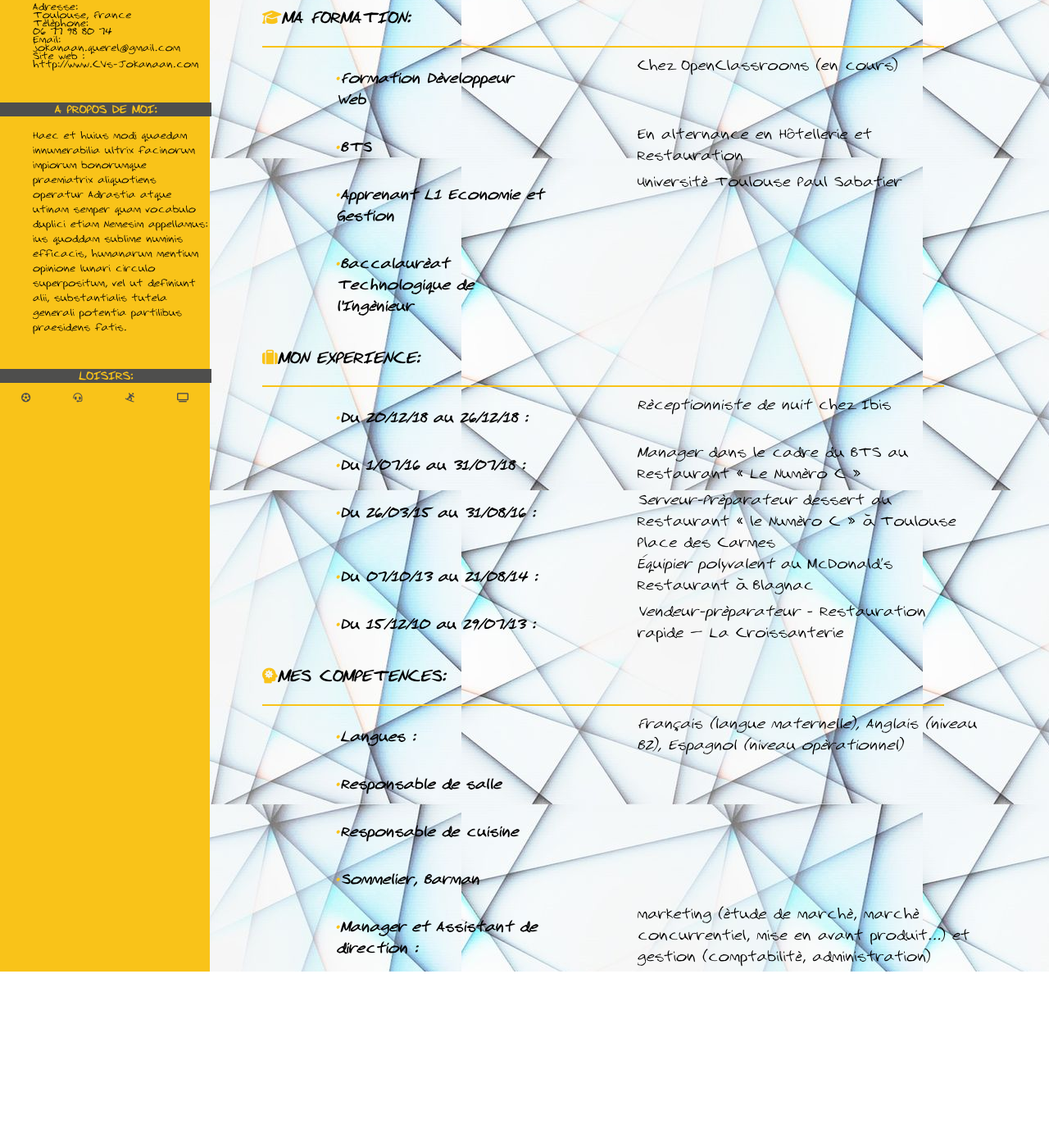
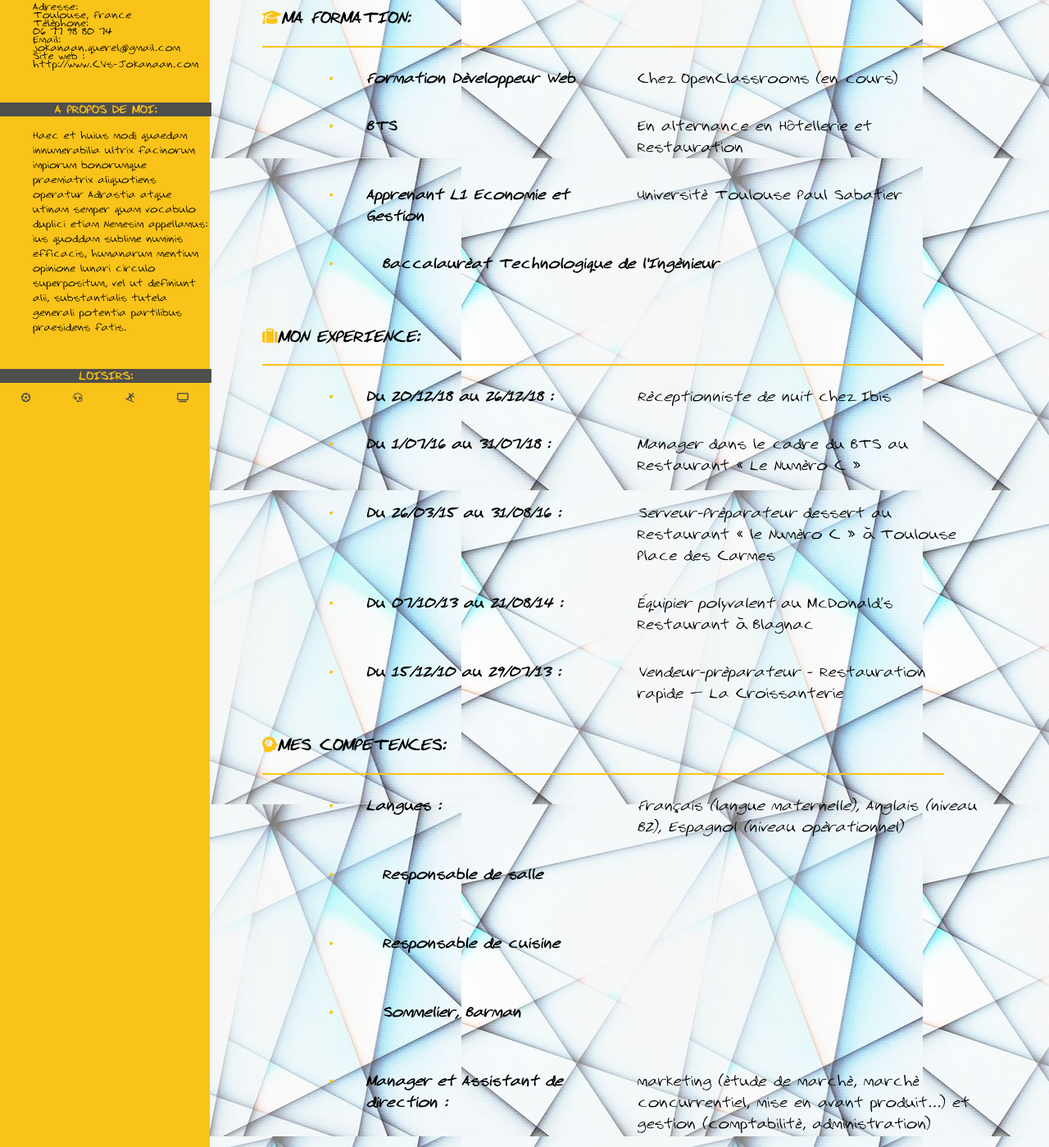
Before and after one commit to jokanaan/P2_test-avant-soutenance, a plain HTML site: page jokanaan_querel.html in a window 1280 px wide. Shown: the part 190-1589 px from the top of the page at 82% size. Before the commit the page ends 1375 px from the top, so only its background shows below. Drawn offline with Linux system fonts and the light colour scheme; files whose address does not match are found by name.

Commit message:
Version finale

```diff
--- a/cv.css
+++ b/cv.css
@@ -155,6 +155,10 @@ h2
 	margin-left: 1%;
 	width: 300px;}
 
+.coté_seul
+{	text-align: left;
+	margin-left: 7.1%;}
+
 
 .coté_droit
 {	text-align: left;
@@ -174,6 +178,9 @@ aside .fas
 {	display: flex;
 	justify-content: space-between;}
 
+.y
+{	display: flex;
+	justify-content: flex-start;}
 
 
 .loisirs
--- a/jokanaan_querel.html
+++ b/jokanaan_querel.html
@@ -49,63 +49,65 @@
 			<h3 class="FORM"><i class="fas fa-graduation-cap"></i>MA FORMATION:</h3><hr class="trait_séparateur">
 				<div id="conteneur_formation">
 						<div class="x">
-							<div class="coté_gauche"><ul><li class="point_puce"><i><strong>Formation Développeur Web</strong></i></li></ul></div>
-							<div class="coté_droit">Chez OpenClassrooms (en cours)</div>
+							<ul><li class="point_puce"></li></ul><p class="coté_gauche"><i><strong>Formation Développeur Web</strong></i></p>
+							<p class="coté_droit">Chez OpenClassrooms (en cours)</p>
 					    </div>
 						<div class="x">
-							<div class="coté_gauche"><ul><li class="point_puce"><i><strong>BTS</strong></i></li></ul></div>
-							<div class="coté_droit">En alternance en Hôtellerie et Restauration</div>
+							<ul><li class="point_puce"></li></ul><p class="coté_gauche"><i><strong>BTS</strong></i></p>
+							<p class="coté_droit">En alternance en Hôtellerie et Restauration</p>
 						</div>
 						<div class="x">
-							<div class="coté_gauche"><ul><li class="point_puce"><i><strong>Apprenant L1 Economie et Gestion</strong></i></li></ul></div>
-							<div class="coté_droit">Université Toulouse Paul Sabatier</div>
+							<ul><li class="point_puce"></li></ul><p class="coté_gauche"><i><strong>Apprenant L1 Economie et Gestion</strong></i></p>
+							<p class="coté_droit">Université Toulouse Paul Sabatier</p>
 						</div>
-						<div class="coté_gauche"><ul><li class="point_puce"><i><strong>Baccalauréat Technologique de l'Ingénieur</strong></i></li></ul></div>
-					</div>
+						<div class="y">
+							<ul><li class="point_puce"></li></ul><p class="coté_seul"><i><strong>Baccalauréat Technologique de l'Ingénieur</strong></i></p>
+						</div>
+				</div>
 
 
 			<h3 class="EXP"><i class="fas fa-suitcase"></i>MON EXPERIENCE:</h3><hr class="trait_séparateur">
 					<div id="conteneur_experience">
 						<div class="x">
-							<div class="coté_gauche"><ul><li class="point_puce"><i><strong>Du 20/12/18 au 26/12/18 :</strong></i></li></ul></div>
-								<div class="coté_droit"><i>Réceptionniste de nuit</i> chez Ibis</div>
+							<ul><li class="point_puce"></li></ul><p class="coté_gauche"><i><strong>Du 20/12/18 au 26/12/18 :</strong></i></p>
+								<p class="coté_droit"><i>Réceptionniste de nuit</i> chez Ibis</p>
 						</div>
 						<div class="x">
-							<div class="coté_gauche"><ul><li class="point_puce"><i><strong>Du 1/07/16 au 31/07/18 :</strong></i></li></ul></div>
-								<div class="coté_droit"><i>Manager</i> dans le cadre du BTS au Restaurant « Le Numéro C »</div>
+							<ul><li class="point_puce"></li></ul><p class="coté_gauche"><i><strong>Du 1/07/16 au 31/07/18 :</strong></i></p>
+								<p class="coté_droit"><i>Manager</i> dans le cadre du BTS au Restaurant « Le Numéro C »</p>
 						</div>
 						<div class="x">
-							<div class="coté_gauche"><ul><li class="point_puce"><i><strong>Du 26/03/15 au 31/08/16 :</strong></i></li></ul></div>
-								<div class="coté_droit"><i>Serveur-Préparateur</i> dessert au Restaurant « le Numéro C » à Toulouse Place des Carmes</div>
+							<ul><li class="point_puce"></li></ul><p class="coté_gauche"><i><strong>Du 26/03/15 au 31/08/16 :</strong></i></p>
+								<p class="coté_droit"><i>Serveur-Préparateur</i> dessert au Restaurant « le Numéro C » à Toulouse Place des Carmes</p>
 						</div>
 						<div class="x">
-							<div class="coté_gauche"><ul><li class="point_puce"><i><strong>Du 07/10/13 au 21/08/14 :</strong></i></li></ul></div>
-								<div class="coté_droit"><i>Équipier polyvalent</i> au McDonald’s Restaurant à Blagnac</div>
+							<ul><li class="point_puce"></li></ul><p class="coté_gauche"><i><strong>Du 07/10/13 au 21/08/14 :</strong></i></p>
+								<p class="coté_droit"><i>Équipier polyvalent</i> au McDonald’s Restaurant à Blagnac</p>
 						</div>
 						<div class="x">
-							<div class="coté_gauche"><ul><li class="point_puce"><i><strong>Du 15/12/10 au 29/07/13 :</strong></i></li></ul></div>
-								<div class="coté_droit"><i>Vendeur-préparateur</i> - Restauration rapide – La Croissanterie</div>
+							<ul><li class="point_puce"></li></ul><p class="coté_gauche"><i><strong>Du 15/12/10 au 29/07/13 :</strong></i></p>
+								<p class="coté_droit"><i>Vendeur-préparateur</i> - Restauration rapide – La Croissanterie</p>
 						</div>
 					</div>
 
 			<h3 class="COMP"><i class="fas fa-head-side-virus"></i>MES COMPETENCES:</h3><hr class="trait_séparateur">
 					<div id="conteneur_competences">
 						<div class="x">
-							<div class="coté_gauche"><ul><li class="point_puce"><strong><i>Langues :</i></strong></li></ul></div>
-								<div class="coté_droit"><i>Français (langue maternelle), Anglais (niveau B2), Espagnol (niveau opérationnel) </i></div>
+							<ul><li class="point_puce"></li></ul><p class="coté_gauche"><strong><i>Langues :</i></strong></p>
+								<p class="coté_droit"><i>Français (langue maternelle), Anglais (niveau B2), Espagnol (niveau opérationnel) </i></p>
+						</div>
+						<div class="y">
+							<ul><li class="point_puce"></li></ul><p class="coté_seul"><i><strong>Responsable de salle</strong></i></p>
+						</div>
+						<div class="y">
+							<ul><li class="point_puce"></li></ul><p class="coté_seul"><i><strong>Responsable de cuisine</strong></i></p>
+						</div>
+						<div class="y">
+							<ul><li class="point_puce"></li></ul><p class="coté_seul"><i><strong>Sommelier, Barman</strong></i></p>
 						</div>
 						<div class="x">
-							<div class="coté_gauche"><ul><li class="point_puce"><i><strong>Responsable de salle</strong></i></li></ul></div>
-						</div>
-						<div class="x">
-							<div class="coté_gauche"><ul><li class="point_puce"><i><strong>Responsable de cuisine</strong></i></li></ul></div>
-						</div>
-						<div class="x">
-							<div class="coté_gauche"><ul><li class="point_puce"><i><strong>Sommelier, Barman</strong></i></li></ul></div>
-						</div>
-						<div class="x">
-							<div class="coté_gauche"><ul><li class="point_puce"><i><strong>Manager et Assistant de direction :</strong></i></li></ul></div>
-								<div class="coté_droit">marketing (étude de marché, marché concurrentiel, mise en avant produit...) et gestion (comptabilité, administration)</div>
+							<ul><li class="point_puce"></li></ul><p class="coté_gauche"><i><strong>Manager et Assistant de direction :</strong></i></p>
+								<p class="coté_droit">marketing (étude de marché, marché concurrentiel, mise en avant produit...) et gestion (comptabilité, administration)</p>
 						</div>
 					</div>
 
```
